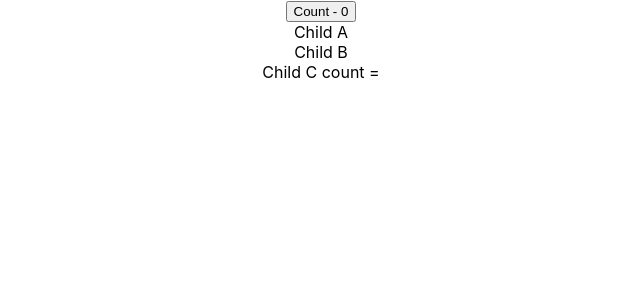
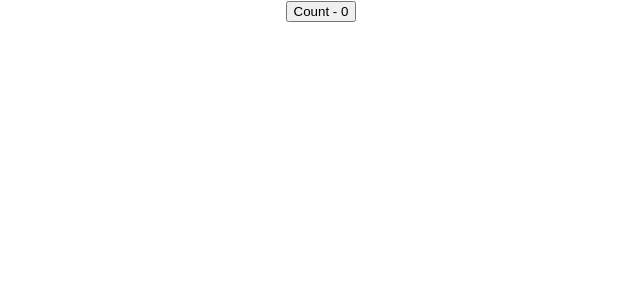
Before and after one commit to KunalSharmaaa/reactJS, a React (Create React App) app in the folder react-render-demo/: page / in a window 1280 px wide. Shown: the top 300 px of the page, without its empty margins (319-959 px from the left). Built offline with nearby package versions, Linux system fonts and the light colour scheme.

Commit message:
context and same element refrence

```diff
--- a/react-render-demo/src/App.js
+++ b/react-render-demo/src/App.js
@@ -1,10 +1,13 @@
 import './App.css';
+import { ChildA } from './components/context/ContextChildren';
 import ContextParent from './components/context/ContextParent';
 
 function App() {
   return (
     <div className="App">
-      <ContextParent/>
+      <ContextParent>
+        <ChildA/>
+      </ContextParent>
     </div>
   );
 }
--- a/react-render-demo/src/components/context/ContextChildren.js
+++ b/react-render-demo/src/components/context/ContextChildren.js
@@ -11,6 +11,8 @@ export const ChildA = () => {
             </>
     )
 }
+
+export const MemoizedChildA = React.memo(ChildA)
 
 export const ChildB = () => {
     console.log('Child B Render')
--- a/react-render-demo/src/components/context/ContextParent.js
+++ b/react-render-demo/src/components/context/ContextParent.js
@@ -1,10 +1,10 @@
 import React, { useState } from 'react'
-import { ChildA } from './ContextChildren'
+import { MemoizedChildA } from './ContextChildren'
 
 export const CountContext = React.createContext()
 const CountProvider = CountContext.Provider
 
-const ContextParent = () => {
+const ContextParent = ({children}) => {
     const [count, setCount] = useState(0)
 
     console.log[count,setCount] = useState(0)
@@ -12,9 +12,9 @@ const ContextParent = () => {
       <div>
       <button onClick={() => setCount(c => c + 1)}>Count - {count}</button>
       <CountProvider value={count}>
+<children/>
+      </CountProvider>
 
-      </CountProvider>
-      <ChildA/>
     </div>
   )
 }
```
